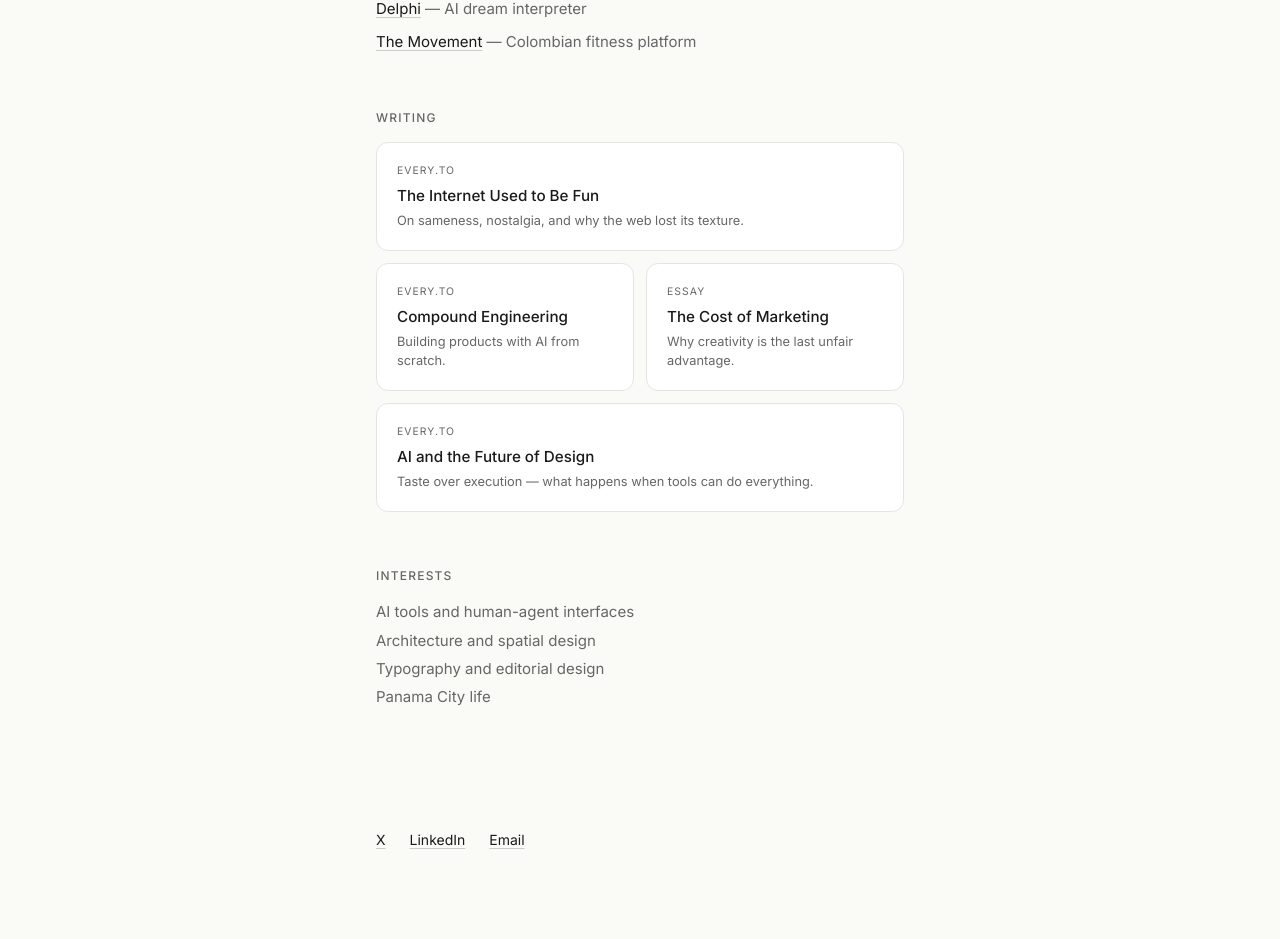
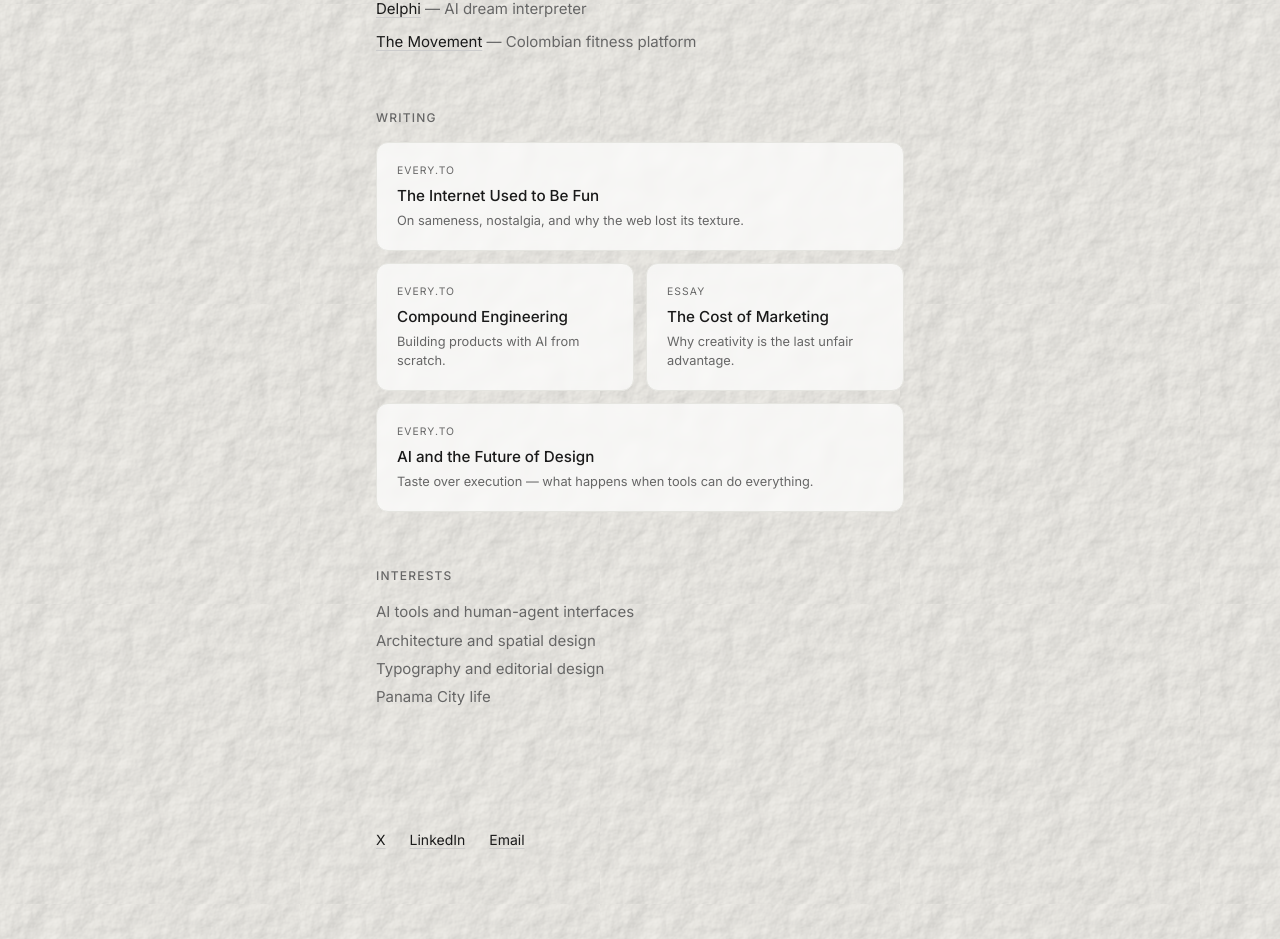
Before and after one commit to lucascrespo23/lucas-portfolio, a Next.js app: page / in a window 1280 px wide. Shown: the part 1196-2135 px from the top of the page. Built offline with nearby package versions, Linux system fonts and the light colour scheme.

Commit message:
organic paper texture background

```diff
--- a/app/globals.css
+++ b/app/globals.css
@@ -15,6 +15,30 @@ html {
   background: var(--color-bg);
   -webkit-font-smoothing: antialiased;
   -moz-osx-font-smoothing: grayscale;
+}
+
+body {
+  position: relative;
+  background-color: #F5F1EA;
+  background-image: url('/paper-texture.svg');
+  background-size: 300px 300px;
+  background-repeat: repeat;
+}
+
+body::before {
+  content: '';
+  position: fixed;
+  inset: 0;
+  pointer-events: none;
+  z-index: 0;
+  background:
+    radial-gradient(ellipse at 20% 50%, rgba(210, 200, 180, 0.15) 0%, transparent 70%),
+    radial-gradient(ellipse at 80% 30%, rgba(195, 185, 165, 0.1) 0%, transparent 60%);
+}
+
+body > * {
+  position: relative;
+  z-index: 1;
 }
 
 ::selection {
@@ -85,7 +109,8 @@ a:hover {
   gap: 0.35rem;
   padding: 1.25rem;
   border-radius: 12px;
-  background: #FFFFFF;
+  background: rgba(255, 255, 255, 0.7);
+  backdrop-filter: blur(4px);
   border: 1px solid var(--color-border, #E8E4DD);
   text-decoration: none;
   transition: border-color 0.2s, box-shadow 0.2s;
```
Also changed, not shown: public/paper-texture.svg (added).
